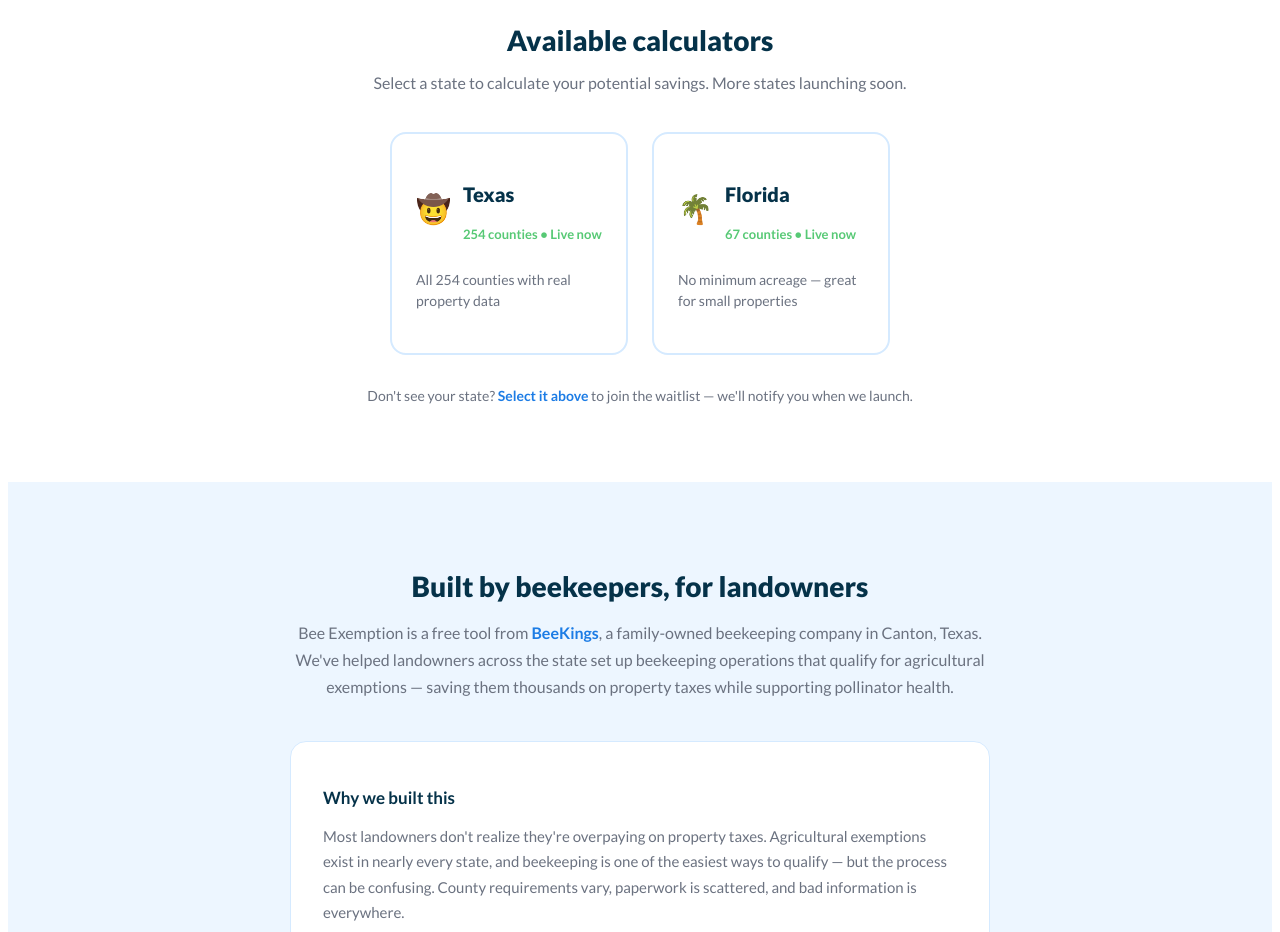
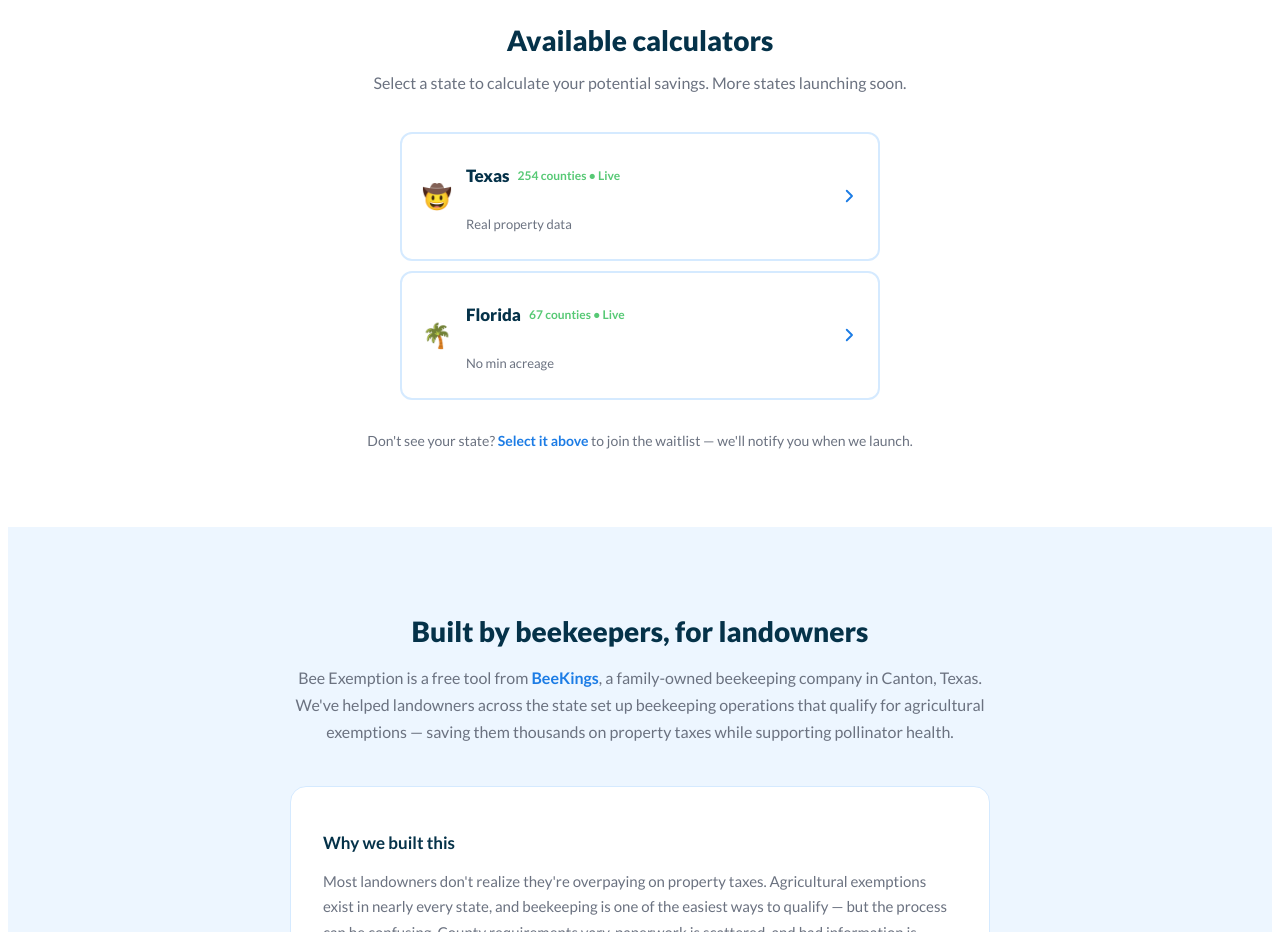
Before and after one commit to beekingsco/texasbeeexemption, a Next.js app: page / in a window 1280 px wide. Shown: the part 2040-2972 px from the top of the page. Built offline with nearby package versions, Linux system fonts and the light colour scheme.

Commit message:
Compact state cards — single row per state, scales for more states

```diff
--- a/app/page.tsx
+++ b/app/page.tsx
@@ -208,28 +208,32 @@ export default function NationalLanding() {
             Select a state to calculate your potential savings. More states launching soon.
           </p>
 
-          <div className="r-grid2" style={{ maxWidth: 500, margin: '0 auto' }}>
+          <div style={{ maxWidth: 480, margin: '0 auto', display: 'flex', flexDirection: 'column', gap: 10 }}>
             {[
-              { code: 'TX', name: 'Texas', counties: 254, desc: 'All 254 counties with real property data', ready: true },
-              { code: 'FL', name: 'Florida', counties: 67, desc: 'No minimum acreage — great for small properties', ready: true },
+              { code: 'TX', name: 'Texas', emoji: '🤠', counties: 254, desc: 'Real property data' },
+              { code: 'FL', name: 'Florida', emoji: '🌴', counties: 67, desc: 'No min acreage' },
             ].map(state => (
               <button
                 key={state.code}
                 onClick={() => handleStateSelect(state.code)}
                 className="hover-lift"
                 style={{
-                  background: C.white, border: '2px solid #D5EAFF', borderRadius: 16,
-                  padding: '28px 24px', cursor: 'pointer', textAlign: 'left', fontFamily: 'inherit',
+                  background: C.white, border: '2px solid #D5EAFF', borderRadius: 12,
+                  padding: '14px 20px', cursor: 'pointer', textAlign: 'left', fontFamily: 'inherit',
+                  display: 'flex', alignItems: 'center', gap: 14,
                 }}
               >
-                <div style={{ display: 'flex', alignItems: 'center', gap: 12, marginBottom: 8 }}>
-                  <span style={{ fontSize: 28 }}>{state.code === 'TX' ? '🤠' : '🌴'}</span>
-                  <div>
-                    <p style={{ fontSize: 20, fontWeight: 800, color: C.navy }}>{state.name}</p>
-                    <p style={{ fontSize: 13, color: C.green, fontWeight: 700 }}>{state.counties} counties • Live now</p>
+                <span style={{ fontSize: 24 }}>{state.emoji}</span>
+                <div style={{ flex: 1, minWidth: 0 }}>
+                  <div style={{ display: 'flex', alignItems: 'center', gap: 8 }}>
+                    <p style={{ fontSize: 17, fontWeight: 800, color: C.navy }}>{state.name}</p>
+                    <span style={{ fontSize: 12, color: C.green, fontWeight: 700 }}>{state.counties} counties • Live</span>
                   </div>
+                  <p style={{ fontSize: 13, color: C.gray }}>{state.desc}</p>
                 </div>
-                <p style={{ fontSize: 14, color: C.gray, lineHeight: 1.5 }}>{state.desc}</p>
+                <svg width="18" height="18" viewBox="0 0 24 24" fill="none" stroke={C.blue} strokeWidth="2.5" style={{ flexShrink: 0 }}>
+                  <path strokeLinecap="round" strokeLinejoin="round" d="M9 5l7 7-7 7" />
+                </svg>
               </button>
             ))}
           </div>
```
